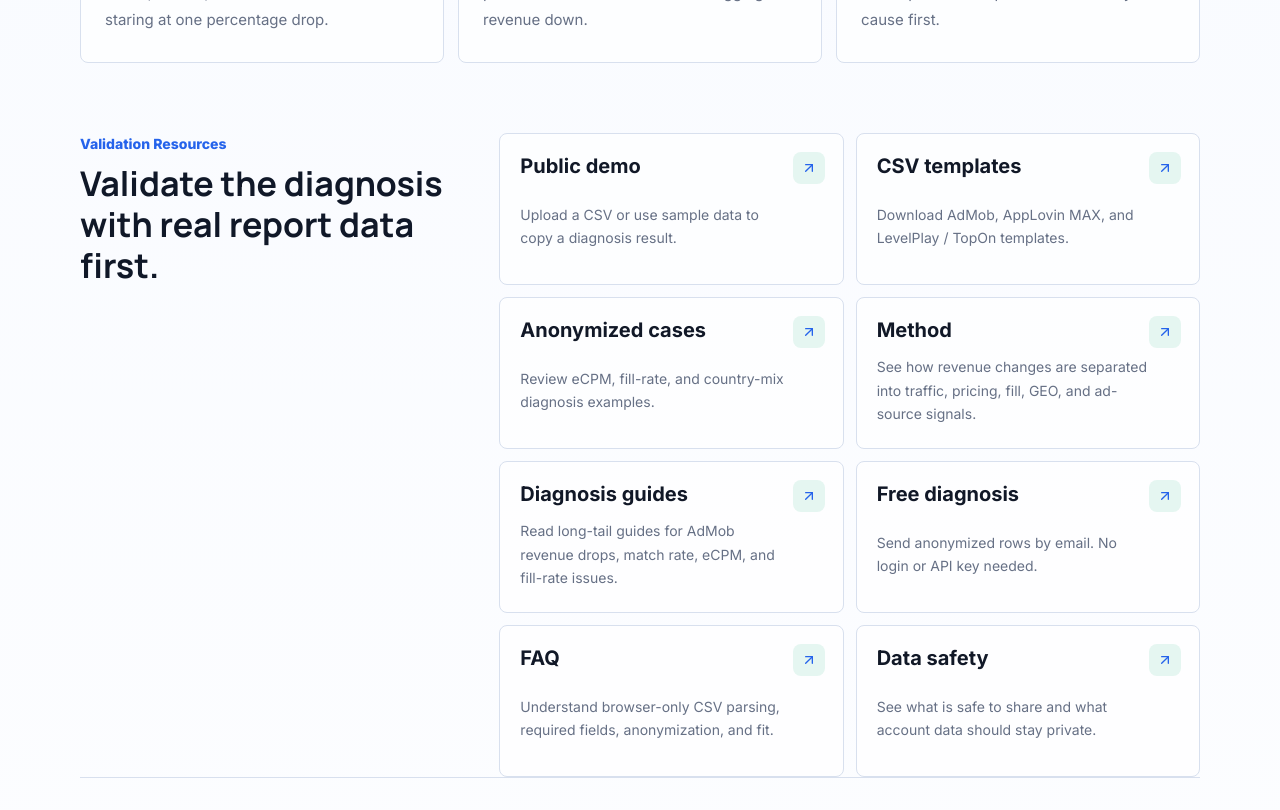
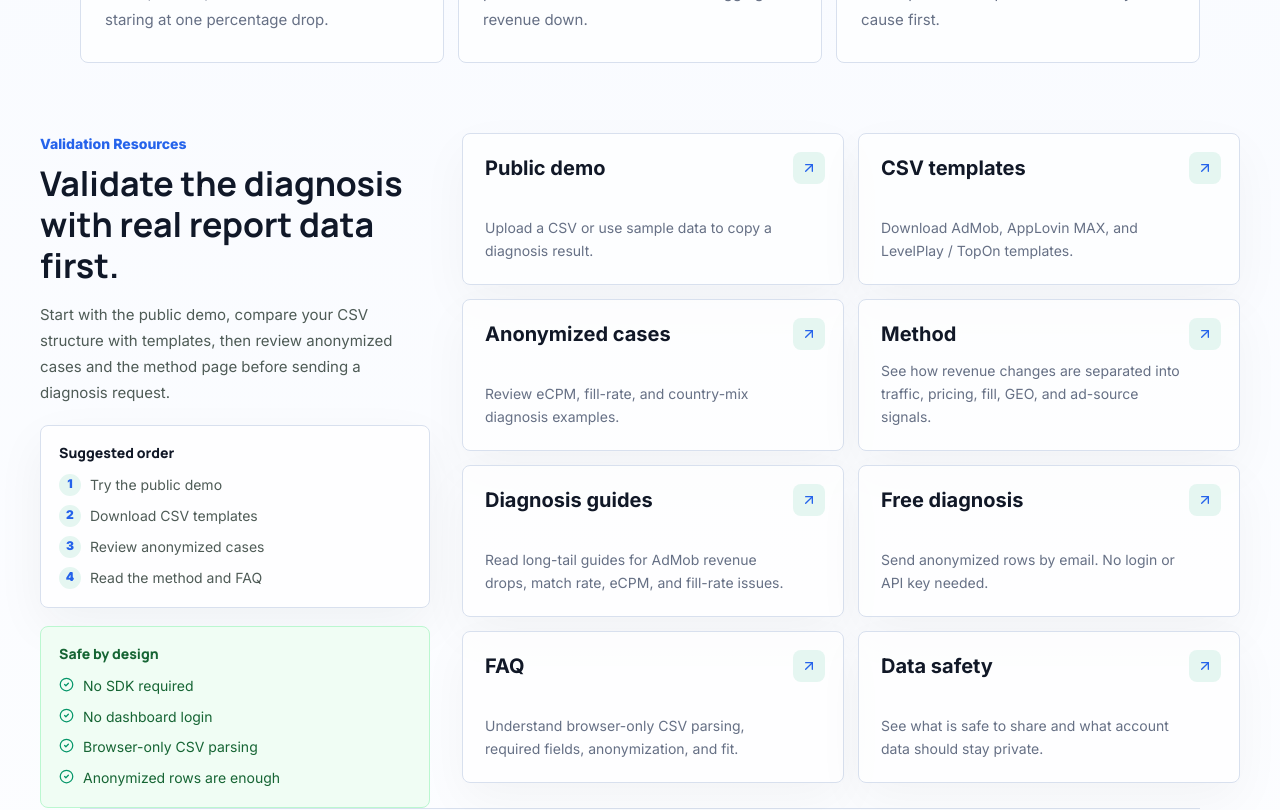
Before and after one commit to X6689/ecpm-bazaar-site, a Next.js app: page / in a window 1280 px wide. Shown: the part 3680-4490 px from the top of the page. Built offline with nearby package versions, Linux system fonts and the light colour scheme.

Commit message:
Improve homepage validation resources layout

```diff
--- a/app/globals.css
+++ b/app/globals.css
@@ -926,11 +926,17 @@ h3,
 
 .resource-link-section {
   display: grid;
-  grid-template-columns: minmax(240px, 0.55fr) minmax(0, 1fr);
-  gap: 34px;
-  width: min(1120px, calc(100% - 40px));
+  grid-template-columns: 360px minmax(0, 1fr);
+  align-items: start;
+  gap: 32px;
+  width: min(1200px, calc(100% - 40px));
   margin: 0 auto;
   padding: 70px 0 0;
+}
+
+.resource-link-heading {
+  display: grid;
+  gap: 18px;
 }
 
 .resource-link-heading h2 {
@@ -939,20 +945,114 @@ h3,
   line-height: 1.2;
 }
 
+.resource-link-heading > div:first-child > p:last-child {
+  margin-top: 16px;
+  color: #4e5b56;
+  font-size: 15px;
+  line-height: 1.75;
+}
+
+.resource-guide-card,
+.resource-safety-card {
+  padding: 18px;
+  border-radius: 8px;
+}
+
+.resource-guide-card {
+  border: 1px solid var(--line);
+  background: rgb(255 255 255 / 78%);
+  box-shadow: 0 18px 50px rgb(16 37 31 / 5%);
+}
+
+.resource-safety-card {
+  border: 1px solid #bbf7d0;
+  background: #f0fdf4;
+}
+
+.resource-guide-card h3,
+.resource-safety-card h3 {
+  color: var(--deep);
+  font-size: 14px;
+  font-weight: 850;
+  line-height: 1.3;
+}
+
+.resource-safety-card h3 {
+  color: #166534;
+}
+
+.resource-guide-card ol,
+.resource-safety-card ul {
+  display: grid;
+  gap: 9px;
+  margin: 12px 0 0;
+  padding: 0;
+  list-style: none;
+}
+
+.resource-guide-card li,
+.resource-safety-card li {
+  display: flex;
+  align-items: flex-start;
+  gap: 9px;
+  color: #4e5b56;
+  font-size: 14px;
+  line-height: 1.55;
+}
+
+.resource-guide-card li span {
+  display: grid;
+  flex: 0 0 auto;
+  width: 22px;
+  height: 22px;
+  place-items: center;
+  border-radius: 999px;
+  background: #e5f6f1;
+  color: var(--teal);
+  font-size: 12px;
+  font-weight: 850;
+}
+
+.resource-safety-card li {
+  color: #166534;
+}
+
+.resource-safety-card svg {
+  flex: 0 0 auto;
+  margin-top: 2px;
+  color: #059669;
+}
+
 .resource-link-grid {
   display: grid;
   grid-template-columns: repeat(2, minmax(0, 1fr));
-  gap: 12px;
+  gap: 14px;
 }
 
 .resource-link-card {
   position: relative;
-  display: grid;
+  display: flex;
+  flex-direction: column;
+  justify-content: space-between;
+  min-width: 0;
   min-height: 152px;
-  padding: 20px 52px 20px 20px;
+  padding: 22px 58px 22px 22px;
   border: 1px solid var(--line);
   border-radius: 8px;
   background: rgb(255 255 255 / 74%);
+  box-shadow: 0 18px 50px rgb(16 37 31 / 4%);
+  transition:
+    transform 160ms ease,
+    border-color 160ms ease,
+    box-shadow 160ms ease,
+    background 160ms ease;
+}
+
+.resource-link-card:hover {
+  transform: translateY(-2px);
+  border-color: #6ee7b7;
+  background: rgb(255 255 255 / 90%);
+  box-shadow: 0 22px 56px rgb(16 37 31 / 8%);
 }
 
 .resource-link-card strong,
@@ -985,6 +1085,12 @@ h3,
   background: #e5f6f1;
   color: var(--teal);
   font-style: normal;
+}
+
+@media (min-width: 1180px) {
+  .resource-link-section {
+    grid-template-columns: 390px minmax(0, 1fr);
+  }
 }
 
 .about-copy > p:last-child {
--- a/app/page.tsx
+++ b/app/page.tsx
@@ -157,6 +157,12 @@ const copy = {
     ],
     resourceLabel: "Validation Resources",
     resourceTitle: "先用真实报表验证诊断是否有用。",
+    resourceText:
+      "先从公开 Demo 开始，对照 CSV 模板整理字段，再看脱敏案例和诊断方法，判断收入下降更可能来自流量、eCPM、填充率、国家结构还是广告源变化。",
+    resourceOrderTitle: "建议使用顺序",
+    resourceOrder: ["试用公开 Demo", "下载 CSV 模板", "查看脱敏案例", "阅读诊断方法和 FAQ"],
+    resourceSafetyTitle: "安全设计",
+    resourceSafety: ["无需 SDK", "无需后台登录", "浏览器本地解析 CSV", "脱敏数据行就够"],
     resources: [
       { title: "公开 Demo", text: "上传 CSV 或使用样例数据，直接生成一段诊断结果。", href: "demo/" },
       { title: "CSV 模板", text: "下载 AdMob、AppLovin MAX、LevelPlay / TopOn 模板。", href: "templates/" },
@@ -313,6 +319,12 @@ const copy = {
     ],
     resourceLabel: "Validation Resources",
     resourceTitle: "Validate the diagnosis with real report data first.",
+    resourceText:
+      "Start with the public demo, compare your CSV structure with templates, then review anonymized cases and the method page before sending a diagnosis request.",
+    resourceOrderTitle: "Suggested order",
+    resourceOrder: ["Try the public demo", "Download CSV templates", "Review anonymized cases", "Read the method and FAQ"],
+    resourceSafetyTitle: "Safe by design",
+    resourceSafety: ["No SDK required", "No dashboard login", "Browser-only CSV parsing", "Anonymized rows are enough"],
     resources: [
       { title: "Public demo", text: "Upload a CSV or use sample data to copy a diagnosis result.", href: "demo/" },
       { title: "CSV templates", text: "Download AdMob, AppLovin MAX, and LevelPlay / TopOn templates.", href: "templates/" },
@@ -619,8 +631,33 @@ export default function Home() {
 
       <section className="resource-link-section" aria-label="eCPM Bazaar resources">
         <div className="resource-link-heading">
-          <p className="section-label">{t.resourceLabel}</p>
-          <h2>{t.resourceTitle}</h2>
+          <div>
+            <p className="section-label">{t.resourceLabel}</p>
+            <h2>{t.resourceTitle}</h2>
+            <p>{t.resourceText}</p>
+          </div>
+          <div className="resource-guide-card">
+            <h3>{t.resourceOrderTitle}</h3>
+            <ol>
+              {t.resourceOrder.map((item, index) => (
+                <li key={item}>
+                  <span>{index + 1}</span>
+                  {item}
+                </li>
+              ))}
+            </ol>
+          </div>
+          <div className="resource-safety-card">
+            <h3>{t.resourceSafetyTitle}</h3>
+            <ul>
+              {t.resourceSafety.map((item) => (
+                <li key={item}>
+                  <CheckCircle2 size={15} aria-hidden="true" />
+                  {item}
+                </li>
+              ))}
+            </ul>
+          </div>
         </div>
         <div className="resource-link-grid">
           {t.resources.map((resource) => (
```
